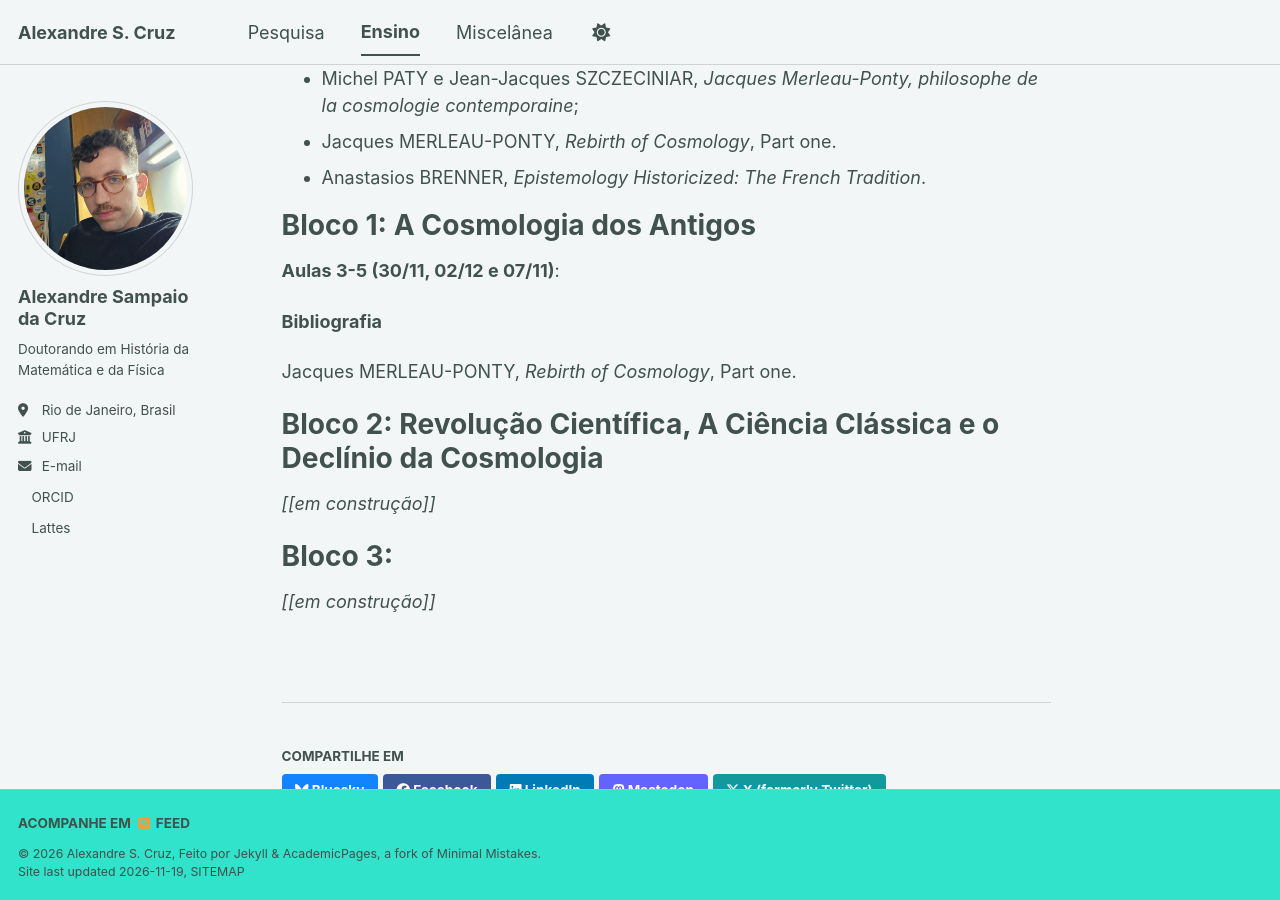
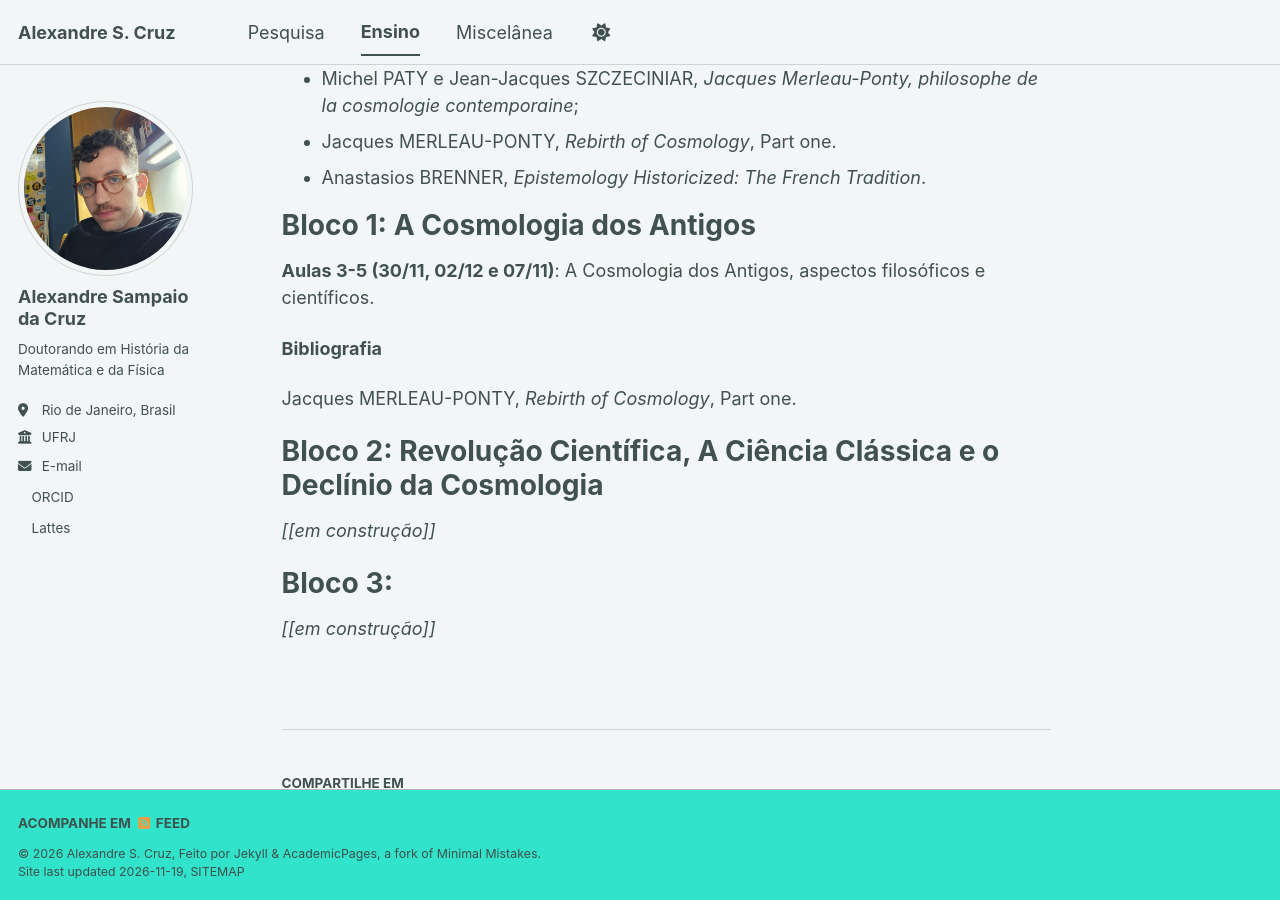
Before and after one commit to alexndr-sc/alexndr-sc.github.io, a Jekyll site: the page built from _teaching/2014-spring-teaching-1.md, in a window 1280 px wide and 900 px high, scrolled down 590 px. Built offline with Jekyll 4.4.1, drawn with Linux system fonts in a browser that asks for light colours; a script bundle is joined from its source files by our own code; a style sheet for code colours, icons or effects is not loaded.

Commit message:
Update 2014-spring-teaching-1.md

```diff
--- a/_teaching/2014-spring-teaching-1.md
+++ b/_teaching/2014-spring-teaching-1.md
@@ -28,7 +28,7 @@ Cronograma
 
 # Bloco 1: A Cosmologia dos Antigos
 
-**Aulas 3-5 (30/11, 02/12 e 07/11)**:
+**Aulas 3-5 (30/11, 02/12 e 07/11)**: A Cosmologia dos Antigos, aspectos filosóficos e científicos.
 
 **Bibliografia**
 
```
